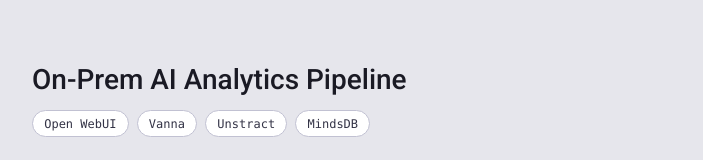
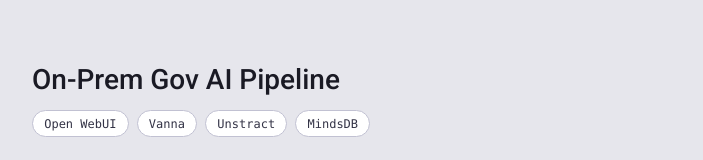
Before and after one commit to evanmejia/personal-website, a plain HTML site: page projects.html in a window 1280 px wide. Shown: the part 882-1042 px from the top of the page, without its empty margins (288-991 px from the left). Drawn offline with Linux system fonts and the light colour scheme; a script that the page names is missing; a web font is replaced by a local one.

Commit message:
edit title

```diff
--- a/projects.html
+++ b/projects.html
@@ -134,7 +134,7 @@
 
                     <!-- ============ Project 3: On-Prem AI Analytics Pipeline ============ -->
                     <article id="ai-data-stack" class="project">
-                        <h2>On-Prem AI Analytics Pipeline</h2>
+                        <h2>On-Prem Gov AI Pipeline</h2>
                         <ul class="pills" aria-label="Tech stack">
                             <li class="pill">Open WebUI</li>
                             <li class="pill">Vanna</li>
```
